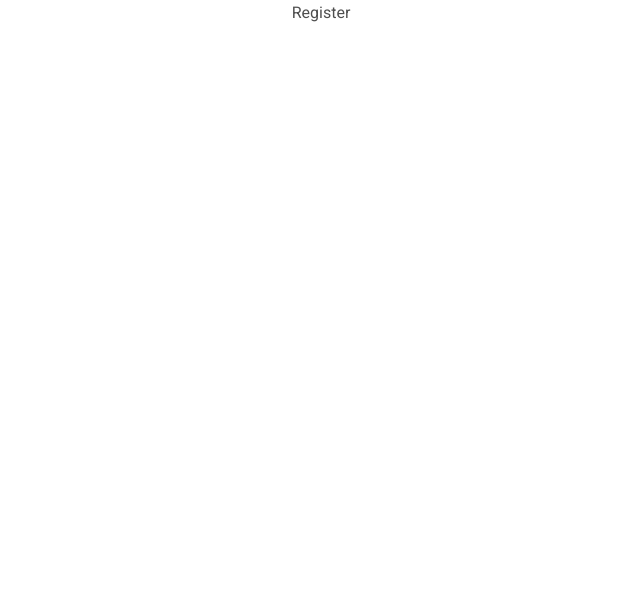
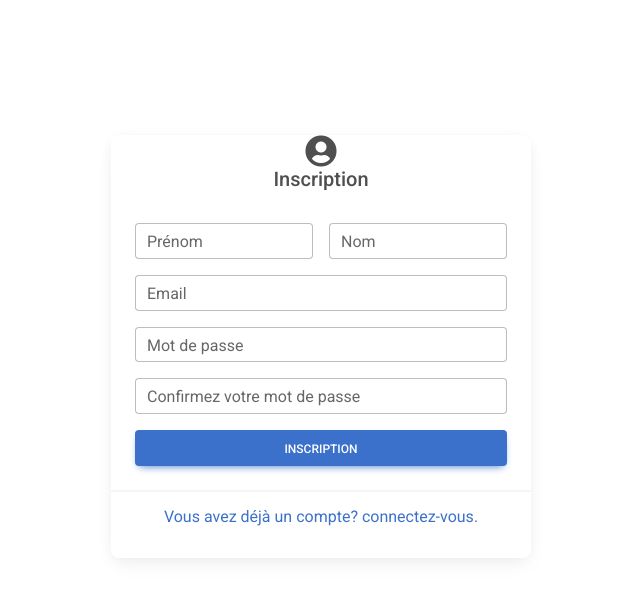
Before and after one commit to fred-fittywebdev/groupomania, a React (Create React App) app in the folder client/: page /register in a window 1280 px wide. Shown: the top 598 px of the page, without its empty margins (319-959 px from the left). Built offline with nearby package versions, Linux system fonts and the light colour scheme.

Commit message:
Ajout de la focntionnalité inscription, on peut désormais s'enregistrer sur le site et les données arrivent bien en bdd, messages d'erreurs OK aussi

```diff
--- a/client/src/pages/Login.js
+++ b/client/src/pages/Login.js
@@ -48,7 +48,7 @@
                             <MDBInput label="Email" type="email" value={email} name="email" onChange={onInputChange} required />
                         </MDBValidationItem>
                         <MDBValidationItem className="col-md-12" feedback='Veuillez entrer votre mot de passe' invalid>
-                            <MDBInput label="Password" type="password" value={password} name="password" onChange={onInputChange} required />
+                            <MDBInput label="Mot de passe" type="password" value={password} name="password" onChange={onInputChange} required />
                         </MDBValidationItem>
                         <div className="col-12">
                             <MDBBtn style={{ width: '100%' }}>
--- a/client/src/pages/Register.js
+++ b/client/src/pages/Register.js
@@ -1,8 +1,87 @@
-import React from 'react'
+import React, { useEffect, useState } from 'react'
+import { MDBCard, MDBCardBody, MDBCardFooter, MDBValidation, MDBBtn, MDBIcon, MDBSpinner, MDBInput, MDBValidationItem } from 'mdb-react-ui-kit'
+import { Link, useNavigate } from 'react-router-dom'
+import { useDispatch, useSelector } from 'react-redux'
+import { toast } from 'react-toastify'
+import { register } from '../redux/features/authSlice'
+
+
+const initialState = {
+    firstname: '',
+    lastname: '',
+    email: '',
+    passwsord: '',
+    confirmPassword: '',
+}
 
 const Register = () => {
+    const [formValue, setFormValue] = useState(initialState)
+    const { loading, error } = useSelector((state) => ({ ...state.auth }))
+    const { email, password, firstname, lastname, confirmPassword } = formValue
+    const dispatch = useDispatch()
+    const navigate = useNavigate()
+
+    useEffect(() => {
+        error && toast.error(error)
+    }, [error])
+
+    const HandleSubmit = (e) => {
+        e.preventDefault()
+        if (password !== confirmPassword) {
+            return toast.error('Les mots de passes de sont pas identiques.')
+        }
+        if (email && password && firstname && lastname && confirmPassword) {
+            dispatch(register({
+                formValue,
+                navigate,
+                toast
+            }))
+        }
+    }
+    const onInputChange = (e) => {
+        let { name, value } = e.target
+        setFormValue({ ...formValue, [name]: value })
+    }
+
     return (
-        <div>Register</div>
+        <div style={{ margin: 'auto', padding: '15px', maxWidth: '450px', alignContent: 'center', marginTop: '120px', }}>
+            <MDBCard alignment='center'>
+                <MDBIcon fas icon='user-circle' className='fa-2x' />
+                <h5>Inscription</h5>
+                <MDBCardBody>
+                    <MDBValidation onSubmit={HandleSubmit} noValidate className='row g-3'>
+                        <MDBValidationItem className="col-md-6" feedback='Veuillez entrer votre prénom' invalid>
+                            <MDBInput label="Prénom" type="text" value={firstname} name="firstname" onChange={onInputChange} required />
+                        </MDBValidationItem>
+                        <MDBValidationItem className="col-md-6" feedback='Veuillez entrer votre nom' invalid>
+                            <MDBInput label="Nom" type="nom" value={lastname} name="lastname" onChange={onInputChange} required />
+                        </MDBValidationItem>
+                        <MDBValidationItem className="col-md-12" feedback='Veuillez entrer votre adresse mail' invalid>
+                            <MDBInput label="Email" type="email" value={email} name="email" onChange={onInputChange} required />
+                        </MDBValidationItem>
+                        <MDBValidationItem className="col-md-12" feedback='Veuillez entrer votre mot de passe' invalid>
+                            <MDBInput label="Mot de passe" type="password" value={password} name="password" onChange={onInputChange} required />
+                        </MDBValidationItem>
+                        <MDBValidationItem className="col-md-12" feedback='Veuillez confirmer votre mot de passe' invalid>
+                            <MDBInput label="Confirmez votre mot de passe" type="password" value={confirmPassword} name="confirmPassword" onChange={onInputChange} required />
+                        </MDBValidationItem>
+                        <div className="col-12">
+                            <MDBBtn style={{ width: '100%' }}>
+                                {loading && (
+                                    <MDBSpinner size='sm' role='status' tag='span' className='me-2' />
+                                )}
+                                Inscription
+                            </MDBBtn>
+                        </div>
+                    </MDBValidation>
+                </MDBCardBody>
+                <MDBCardFooter>
+                    <Link to='/login'>
+                        <p>Vous avez déjà un compte? connectez-vous.</p>
+                    </Link>
+                </MDBCardFooter>
+            </MDBCard>
+        </div>
     )
 }
 
--- a/client/src/redux/api.js
+++ b/client/src/redux/api.js
@@ -3,3 +3,4 @@
 const API = axios.create({ baseURL: 'http://localhost:8080' })
 
 export const signin = (formData) => API.post('/users/signin', formData)
+export const signup = (formData) => API.post('/users/signup', formData)
--- a/client/src/redux/features/authSlice.js
+++ b/client/src/redux/features/authSlice.js
@@ -2,10 +2,11 @@
 import * as api from '../api'
 
 //Actions
+// login
 export const login = createAsyncThunk('auth/login', async ({ formValue, navigate, toast }, { rejectWithValue }) => {
     try {
         const response = await api.signin(formValue)
-        toast.success("connexion résussie")
+        toast.success("Connexion résussie")
         navigate('/')
 
         return response.data
@@ -14,6 +15,20 @@
     }
 })
 
+//registerexport const login = createAsyncThunk('auth/login', async ({ formValue, navigate, toast }, { rejectWithValue }) => {
+export const register = createAsyncThunk('auth/register', async ({ formValue, navigate, toast }, { rejectWithValue }) => {
+    try {
+        const response = await api.signup(formValue)
+        toast.success("inscription résussie")
+        navigate('/')
+
+        return response.data
+    } catch (error) {
+        return rejectWithValue(error.response.data)
+    }
+})
+
+//login
 const authSlice = createSlice({
     name: 'auth',
     initialState: {
@@ -33,6 +48,18 @@
         [login.rejected]: (state, action) => {
             state.loading = false;
             state.error = action.payload.message
+        },
+        [register.pending]: (state, action) => {
+            state.loading = true;
+        },
+        [register.fulfilled]: (state, action) => {
+            state.loading = false;
+            localStorage.setItem('profile', JSON.stringify({ ...action.payload }))
+            state.user = action.payload
+        },
+        [register.rejected]: (state, action) => {
+            state.loading = false;
+            state.error = action.payload.message
         }
     }
 })
```
